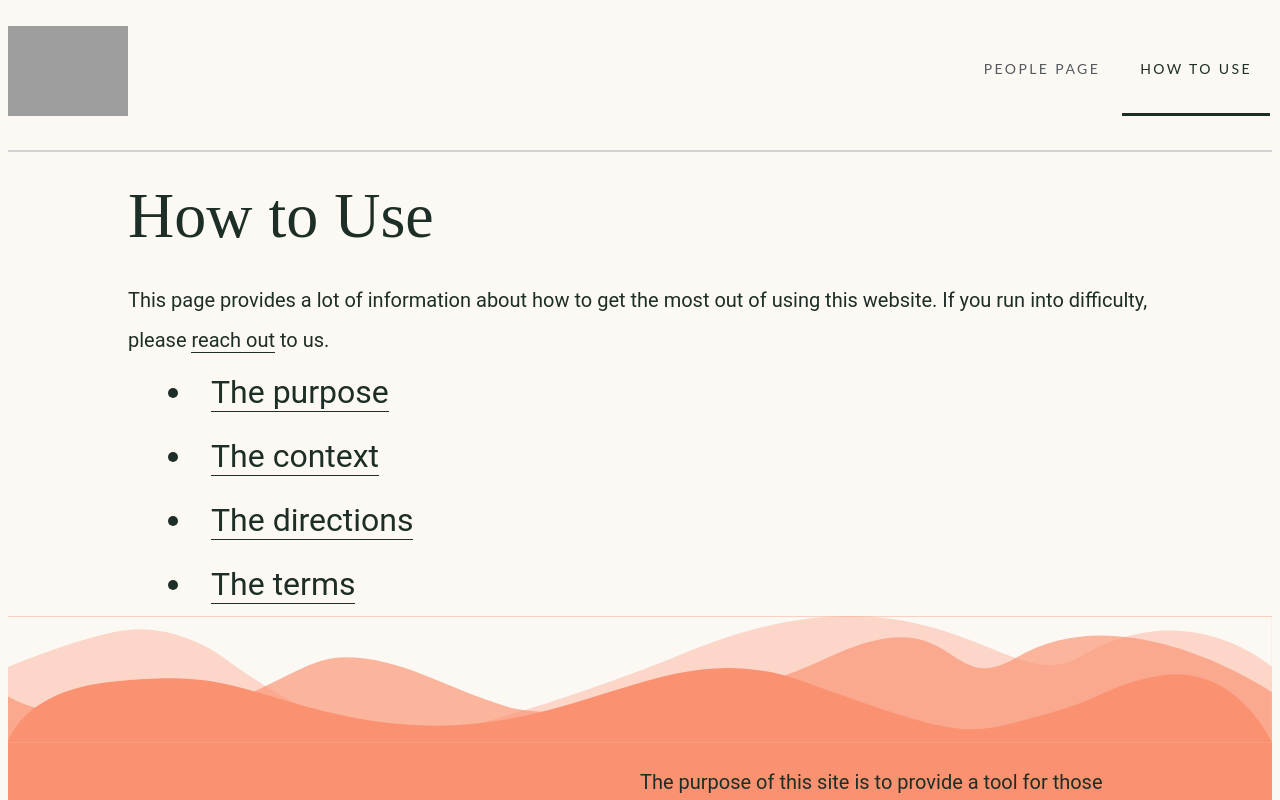
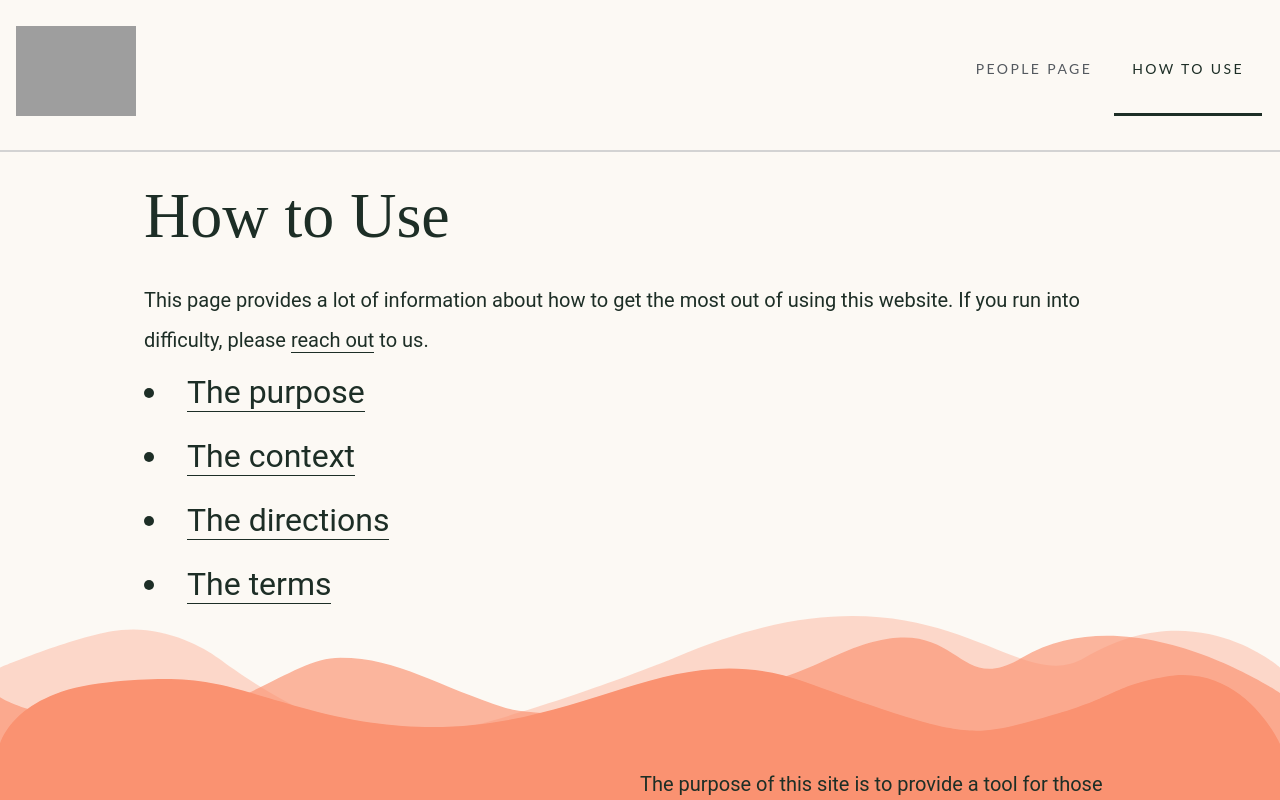
Before and after one commit to CodeForPhilly/pa-wildflower-selector, a Vue app in the folder ui/: page /how-to-use in a window 1280 px wide. Shown: the top 800 px of the page. Built offline with nearby package versions, Linux system fonts and the light colour scheme; grey boxes are pictures that could not be loaded; a web font is replaced by a local one.

Commit message:
mostly working

```diff
--- a/ui/src/App.vue
+++ b/ui/src/App.vue
@@ -22,6 +22,11 @@ export default {
     return {
       navIsOpen: false
     };
+  },
+  watch:{
+    $route () {
+      this.closeNav();
+    }
   },
   methods: {
     openNav() {
@@ -116,6 +121,8 @@ html {
 
 body {
   background-color: #fcf9f4;
+  padding: 0;
+  margin: 0;
 }
 
 #app {
@@ -156,7 +163,7 @@ body {
 }
 
 header {
-  padding-bottom: 32px;
+  padding: 0 16px 32px;
   border-bottom: 2px solid #d3d3d3;
 }
 
--- a/ui/src/components/HowToUsePage.vue
+++ b/ui/src/components/HowToUsePage.vue
@@ -274,14 +274,17 @@ export default {
     display: flex;
     flex-direction: column;
     max-width: 100%;
+    padding: 0;
   }
   .tone > * {
     margin: auto;
     max-width: 1024px;
+    padding: 0 16px;
   }
   .tone svg {
     max-width: 100%;
     background-color: #fcf9f4;
+    padding: 0;
   }
   svg.top {
     transform-origin: 50% 50%;
--- a/ui/src/components/Page.vue
+++ b/ui/src/components/Page.vue
@@ -26,6 +26,7 @@ export default {
   .page main > * {
     margin: auto;
     max-width: 1024px;
+    padding: 0 16px;
   }
   .page a {
     color: inherit;
```
